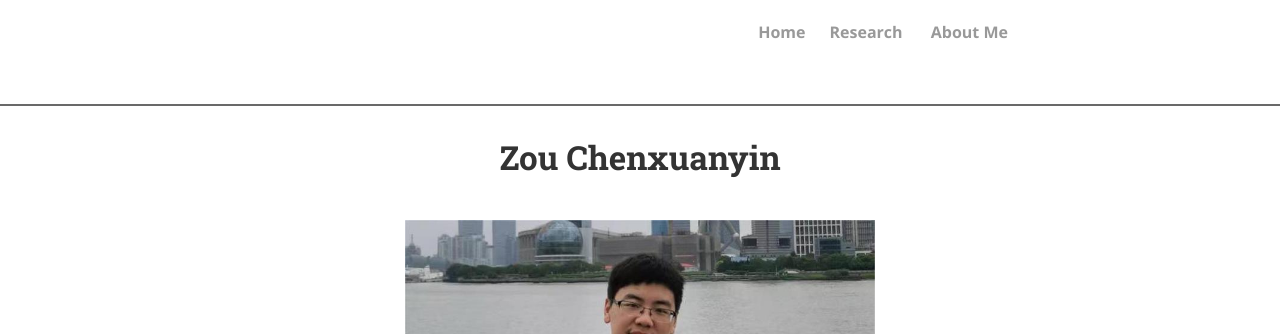
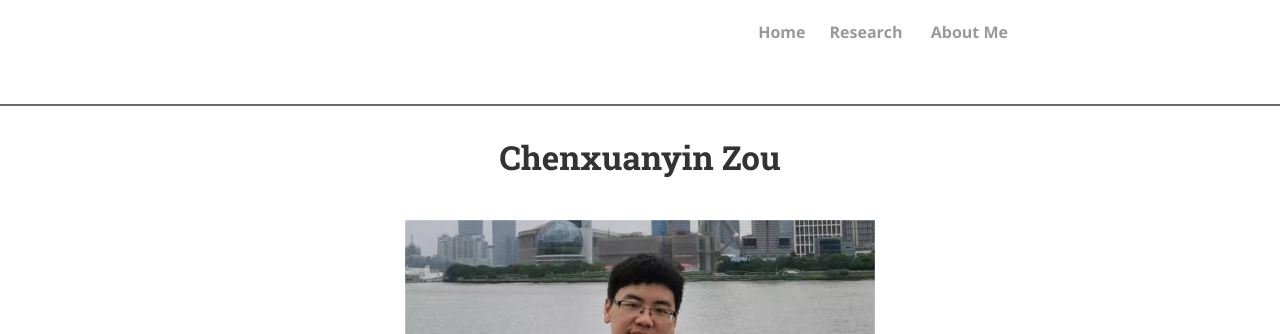
Before and after one commit to zcxy-academic/zcxy-academic.github.io, a Jekyll site: the page built from index.html, in a window 1280 px wide. Shown: the top 334 px of the page. Built offline with Jekyll 4.4.1, drawn with Linux system fonts in a browser that asks for light colours; nearby versions of some CDN libraries; the list of posts is cut into pages by our own code; comment, search, counter and statistics services are not loaded; a style sheet for code colours, icons or effects is not loaded.

```diff
--- a/index.html
+++ b/index.html
@@ -1,6 +1,6 @@
 ---
 layout: page
-title: Zou Chenxuanyin
+title: Chenxuanyin Zou
 ---
 
 <class="home">
```
